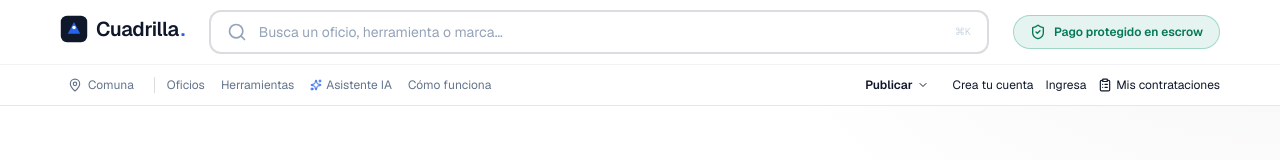
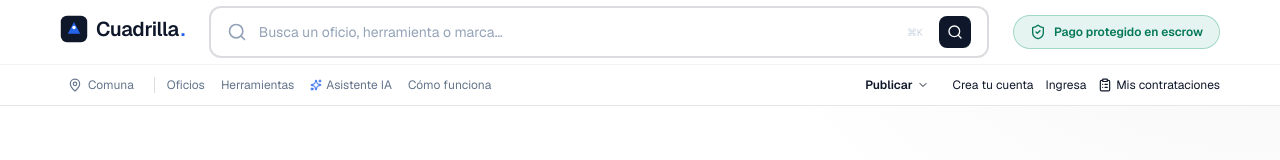
Before and after one commit to platoniaaa/App-oficios-y-arriendos, a React (Vite) app in the folder app/: page / in a window 1280 px wide. Shown: the top 160 px of the page. Built offline with nearby package versions, Linux system fonts and the light colour scheme.

Commit message:
Header: barra de busqueda funcional con submit + atajo Ctrl+K

```diff
--- a/app/src/components/layout/Header.tsx
+++ b/app/src/components/layout/Header.tsx
@@ -67,6 +67,27 @@ export function Header() {
 
   const irMisContrataciones = () => nav(user ? '/panel/contrataciones' : '/login')
 
+  const [q, setQ] = useState('')
+  const searchRef = useRef<HTMLInputElement | null>(null)
+
+  function onSearchSubmit(e: React.FormEvent) {
+    e.preventDefault()
+    const t = q.trim()
+    nav(t ? `/buscar?q=${encodeURIComponent(t)}` : '/buscar')
+  }
+
+  // Atajo ⌘K / Ctrl+K para enfocar el buscador
+  useEffect(() => {
+    function onKey(e: KeyboardEvent) {
+      if ((e.metaKey || e.ctrlKey) && e.key.toLowerCase() === 'k') {
+        e.preventDefault()
+        searchRef.current?.focus()
+      }
+    }
+    document.addEventListener('keydown', onKey)
+    return () => document.removeEventListener('keydown', onKey)
+  }, [])
+
   return (
     <header className="sticky top-0 z-40 border-b border-navy/10 bg-cream/95 backdrop-blur">
       {/* FILA 1 — Logo + Search + Promo */}
@@ -75,18 +96,30 @@ export function Header() {
           <Logo />
         </Link>
 
-        <button
-          type="button"
-          onClick={() => nav('/buscar')}
-          className="flex flex-1 items-center gap-3 rounded-xl border-2 border-navy/15 bg-white px-4 py-2.5 text-sm text-ink-400 transition hover:border-navy/30 focus:border-navy focus:outline-none"
+        <form
+          onSubmit={onSearchSubmit}
+          className="flex flex-1 items-center gap-3 rounded-xl border-2 border-navy/15 bg-white px-4 py-2 transition focus-within:border-navy"
+          role="search"
         >
-          <Search className="h-5 w-5 text-ink-400" />
-          <span className="flex-1 text-left">
-            <span className="hidden sm:inline">Busca un oficio, herramienta o marca…</span>
-            <span className="sm:hidden">Buscar…</span>
-          </span>
-          <span className="ml-auto hidden font-mono text-[10px] text-ink-300 lg:inline">⌘K</span>
-        </button>
+          <Search className="h-5 w-5 shrink-0 text-ink-400" />
+          <input
+            ref={searchRef}
+            type="text"
+            value={q}
+            onChange={(e) => setQ(e.target.value)}
+            placeholder="Busca un oficio, herramienta o marca…"
+            aria-label="Buscar"
+            className="flex-1 bg-transparent text-sm text-navy placeholder:text-ink-400 focus:outline-none"
+          />
+          <span className="ml-1 hidden font-mono text-[10px] text-ink-300 lg:inline">⌘K</span>
+          <button
+            type="submit"
+            aria-label="Buscar"
+            className="ml-1 inline-flex h-8 w-8 shrink-0 items-center justify-center rounded-lg bg-navy text-cream transition hover:bg-navy-700"
+          >
+            <Search className="h-4 w-4" />
+          </button>
+        </form>
 
         <Link
           to="/como-funciona"
```
